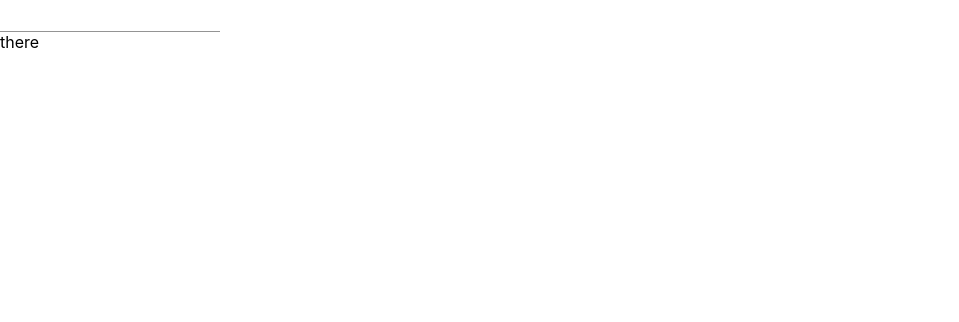
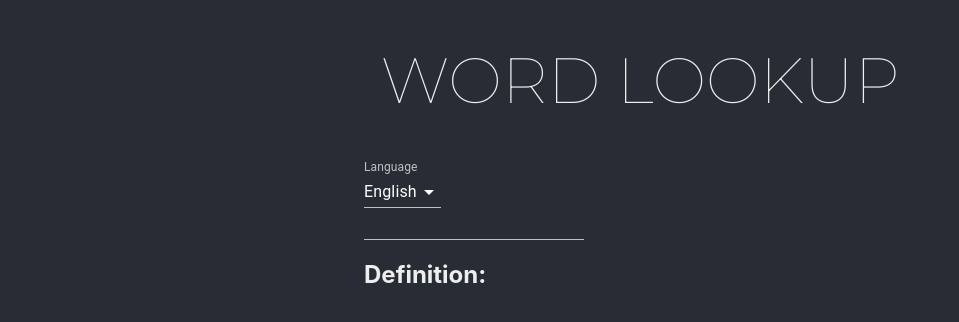
Before and after one commit to jallend1/dictionary, a React (Create React App) app: page / in a window 1280 px wide. Shown: the top 322 px of the page, without its empty margins (0-959 px from the left). Built offline with nearby package versions, Linux system fonts and the light colour scheme.

Commit message:
Adds language selector

```diff
--- a/public/index.html
+++ b/public/index.html
@@ -11,6 +11,9 @@
     />
     <link rel="apple-touch-icon" href="%PUBLIC_URL%/logo192.png" />
     <link rel="manifest" href="%PUBLIC_URL%/manifest.json" />
+    <link rel="preconnect" href="https://fonts.googleapis.com">
+<link rel="preconnect" href="https://fonts.gstatic.com" crossorigin>
+<link href="https://fonts.googleapis.com/css2?family=Montserrat:wght@100&display=swap" rel="stylesheet">
     <title>Dictionary Page</title>
   </head>
   <body>
--- a/src/App.js
+++ b/src/App.js
@@ -1,32 +1,70 @@
-import { useEffect, useState } from 'react';
-import { TextField } from '@material-ui/core';
+import { useState } from 'react';
+import {
+  createTheme,
+  Container,
+  FormControl,
+  InputLabel,
+  MenuItem,
+  Select,
+  TextField,
+  ThemeProvider
+} from '@material-ui/core';
+import Header from './Components/Header';
 
 function App() {
+  const [language, setLanguage] = useState('en');
   const [word, setWord] = useState('');
-  const [definition, setDefinition] = useState('');
+  const [meanings, setMeanings] = useState([]);
   const [audio, setAudio] = useState('');
 
+  const darkTheme = createTheme({
+    palette: {
+      primary: {
+        main: '#eee'
+      },
+      type: 'dark'
+    }
+  });
   const getWord = (e, incoming) => {
     e.preventDefault();
     const url = 'https://api.dictionaryapi.dev/api/v2/entries/en/' + incoming;
     fetch(url)
       .then((res) => res.json())
       .then((data) => {
-        console.log(data[0]);
-        setDefinition(data[0].meanings[0].definitions[0].definition);
-        setAudio(data[0].phonetics[0].audio);
+        console.log(data[0].meanings);
+        setMeanings(data[0].meanings);
+        // setAudio(data[0].phonetics[0].audio);
       });
   };
 
-  // useEffect(() => getWord('howdy'), []);
   return (
     <div className='App'>
-      <header>
-        <form onSubmit={(e) => getWord(e, word)}>
-          <TextField value={word} onChange={(e) => setWord(e.target.value)} />
-        </form>
-      </header>
-      <main>{word} there</main>
+      <ThemeProvider theme={darkTheme}>
+        <Container maxWidth='sm'>
+          <Header />
+          <main>
+            <FormControl>
+              <InputLabel>Language</InputLabel>
+              <Select
+                value={language}
+                onChange={(e) => setLanguage(e.target.value)}
+              >
+                <MenuItem value='en'>English</MenuItem>
+                <MenuItem value='ja'>Japanese</MenuItem>
+              </Select>
+            </FormControl>
+            <div>
+              <form onSubmit={(e) => getWord(e, word)}>
+                <TextField
+                  value={word}
+                  onChange={(e) => setWord(e.target.value)}
+                />
+              </form>
+              <h2>Definition:</h2>
+            </div>
+          </main>
+        </Container>
+      </ThemeProvider>
     </div>
   );
 }
--- a/src/index.css
+++ b/src/index.css
@@ -11,3 +11,24 @@ code {
   font-family: source-code-pro, Menlo, Monaco, Consolas, 'Courier New',
     monospace;
 }
+
+.App {
+  height: 100vh;
+  background-color: #282c34;
+  color: #eee;
+}
+
+header {
+  display: flex;
+  height: 20vh;
+  width: 100%;
+  align-items: center;
+  justify-content: space-evenly;
+  flex-direction: column;
+}
+
+.title {
+  font-family: 'Montserrat', sans-serif;
+  font-size: 5vw;
+  text-transform: uppercase;
+}
```
